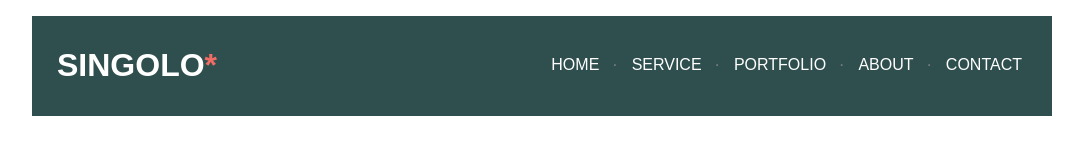
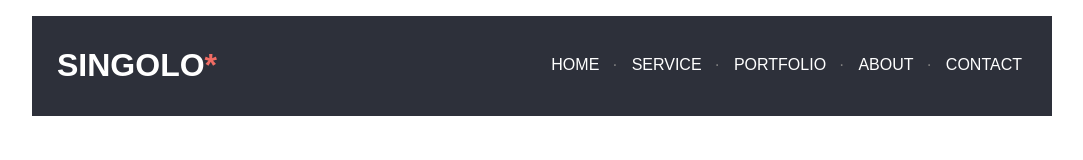
Before and after one commit to Hotja/singolo, a plain HTML site: page singolo1.html in a window 1280 px wide. Shown: the whole page, without its empty margins (98-1181 px from the left). Drawn offline with Linux system fonts and the light colour scheme.

Commit message:
header:make header

```diff
--- a/singolo1.css
+++ b/singolo1.css
@@ -6,15 +6,13 @@ body {
 }
 header {
     display: block;
-    background-color: darkslategray;
+    background-color: #2d303a;
     height: 100px;
 }
 
 ul {
     padding: 20px; /* Поля вокруг текста */
     text-align: right;
-    color: red;
-
 
 }
 li {
```
Also changed, not shown: assets/fonts/Lato/Lato-Black.ttf (added), assets/fonts/Lato/Lato-BlackItalic.ttf (added), assets/fonts/Lato/Lato-Bold.ttf (added), assets/fonts/Lato/Lato-BoldItalic.ttf (added), assets/fonts/Lato/Lato-Hairline.ttf (added), assets/fonts/Lato/Lato-HairlineItalic.ttf (added), assets/fonts/Lato/Lato-Heavy.ttf (added), assets/fonts/Lato/Lato-HeavyItalic.ttf (added), assets/fonts/Lato/Lato-Italic.ttf (added), assets/fonts/Lato/Lato-Light.ttf (added), assets/fonts/Lato/Lato-LightItalic.ttf (added), assets/fonts/Lato/Lato-Medium.ttf (added), assets/fonts/Lato/SIL Open Font License.txt (added), 6 other files.
